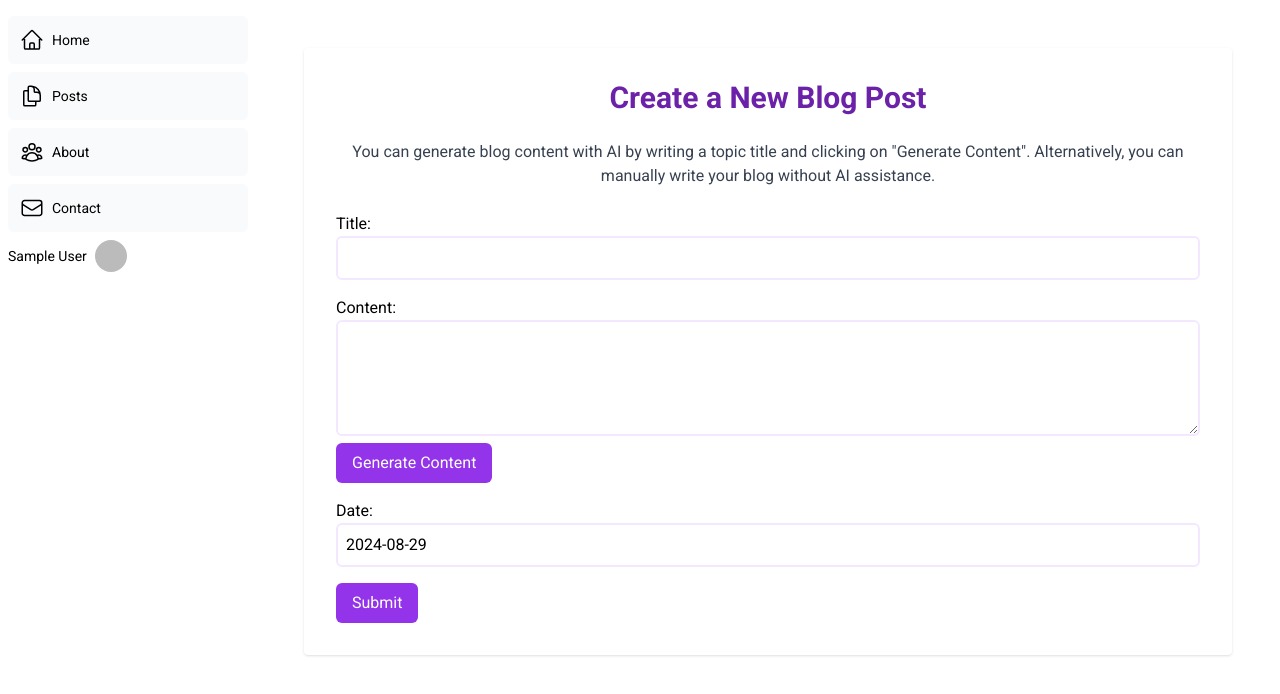
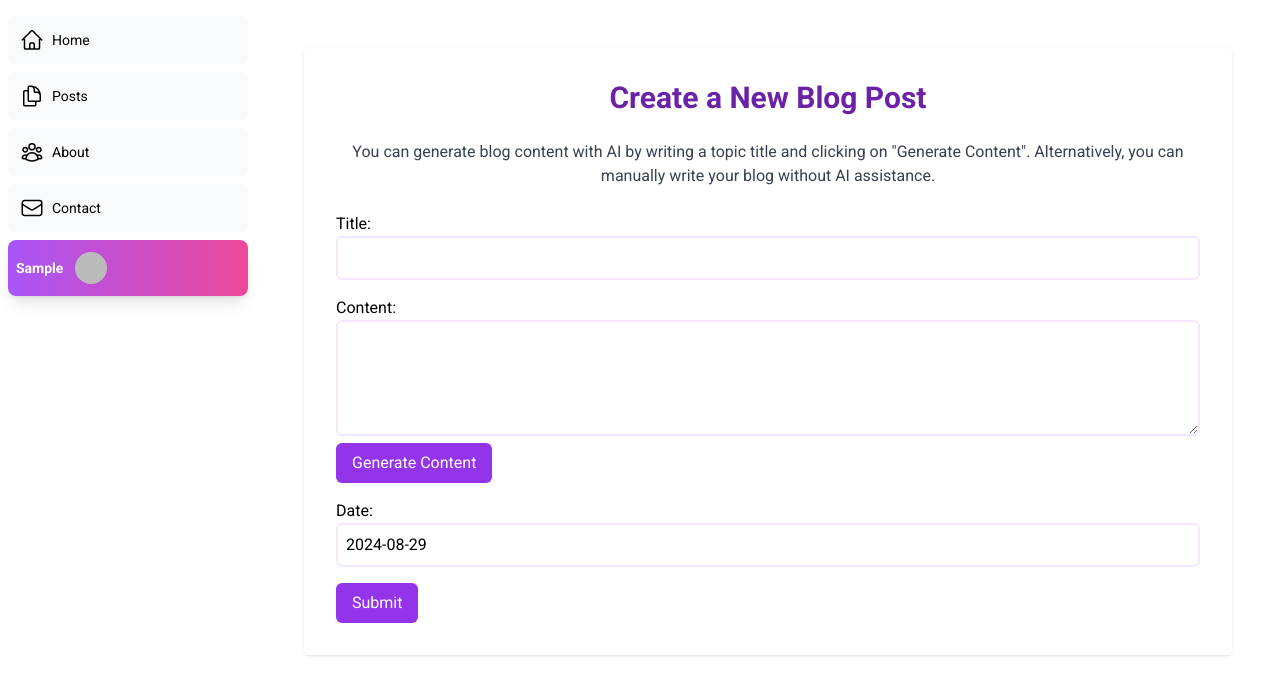
Before and after one commit to MuhammadZawar11681/Blog_App_NextJS, a Next.js app: page /blog/post/insert in a window 1280 px wide. Shown: the top 694 px of the page. Built offline with nearby package versions, Linux system fonts and the light colour scheme; no server answers; sample sign-in values are in the browser's storage.

Commit message:
Add button

```diff
--- a/src/app/blog/posts/page.tsx
+++ b/src/app/blog/posts/page.tsx
@@ -1,18 +1,38 @@
-import Link from "next/link"
-import { Button } from "@/app/ui/components/button"
+import Link from "next/link";
+import { Button } from "@/app/ui/components/button";
 import Post from '@/app/ui/components/posts/Post';
 import { connectToDB, getPosts } from '@/app/lib/data';
-import { auth } from "../../../../auth.config"
+import { auth } from "../../../../auth.config";
 
 export default async function Page() {
   const client = await connectToDB();
   const posts = await getPosts();
-  const session = await auth()
+  const session = await auth();
+
   return (
-    <>
-      {client && <p className='text-green-500 my-2'>Connected to database!</p>}
-      {session?.user && <Link href="/blog/post/insert"><Button className="outline outline-1  border-purple-700 text-purple-700 hover:bg-purple-700 hover:text-white my-5 py-2 px-4 rounded">New +</Button></Link>}
-      <h1>Posts</h1>
-      {posts?.map((post) => <Post author={""} id={""} title={""} content={""} date={""} key={post.id} {...post} />)}
-    </>)
+    <div className="p-6 bg-gray-50 min-h-screen">
+      {client && <p className='text-green-500 my-2 font-semibold'>Connected to database!</p>}
+
+      {session?.user ? (
+        <>
+          <Link href="/blog/post/insert">
+            <Button className="outline outline-1 border-purple-700 text-purple-700 hover:bg-purple-700 hover:text-white my-5 py-2 px-4 rounded transition duration-300">
+              New +
+            </Button>
+          </Link>
+        </>
+      ) : (
+        <div className="text-center mb-6">
+          <p className="text-red-600 my-2 font-semibold">
+            Dear User, Please Sign In to Upload Your Favorite Blog
+          </p>
+        </div>
+      )}
+
+      <h1 className="text-3xl font-bold mb-6 text-gray-800">Posts</h1>
+      {posts?.map((post) => (
+        <Post id={""} title={""} content={""} date={""} author={""} key={post.id} {...post} />
+      ))}
+    </div>
+  );
 }
--- a/src/app/ui/components/login/auth-component.tsx
+++ b/src/app/ui/components/login/auth-component.tsx
@@ -12,7 +12,12 @@ export function SignIn({
         await signIn(provider)
       }}
     >
-      <Button {...props}>Sign In</Button>
+      <Button
+         {...props}
+         className="w-full p-0 bg-green-600 text-white hover:bg-yellow-500 transition-colors"
+       >
+         Sign In
+       </Button>
     </form>
   )
 }
@@ -26,9 +31,13 @@ export function SignOut(props: React.ComponentPropsWithRef<typeof Button>) {
       }}
       className="w-full"
     >
-      <Button variant="ghost" className="w-full p-0" {...props}>
-        Sign Out
-      </Button>
+      <Button
+       variant="destructive"
+         className="w-full p-0 bg-red-600 text-white hover:bg-red-700 transition-colors"
+         {...props}
+       >
+         Sign Out
+       </Button>
     </form>
   )
 }
--- a/src/app/ui/components/login/user-button.tsx
+++ b/src/app/ui/components/login/user-button.tsx
@@ -14,15 +14,23 @@ export default async function UserButton() {
   const session = await auth()
 
   if (!session?.user) return <SignIn />
+
+    const userName = session.user.name?.split(" ")[0];
+
+
   return (
-    <div className="flex gap-2 items-center">
+     <div className="relative flex gap-2 items-center bg-gradient-to-r from-purple-500 to-pink-500 p-2 rounded-lg shadow-lg">
 
-      <span className="hidden text-sm sm:inline-flex">
-        {session.user.name}
+
+       <span className="hidden text-sm sm:inline-flex text-white font-semibold">
+       {userName}
       </span>
       <DropdownMenu>
         <DropdownMenuTrigger asChild>
-          <Button variant="ghost" className="relative w-8 h-8 rounded-full">
+        <Button
+            variant="ghost"
+             className="relative w-10 h-10 rounded-full p-1 hover:bg-gray-200 dark:hover:bg-gray-700 transition-colors"
+           >
             <Avatar className="w-8 h-8">
               {session.user.image && (
                 <AvatarImage
```
